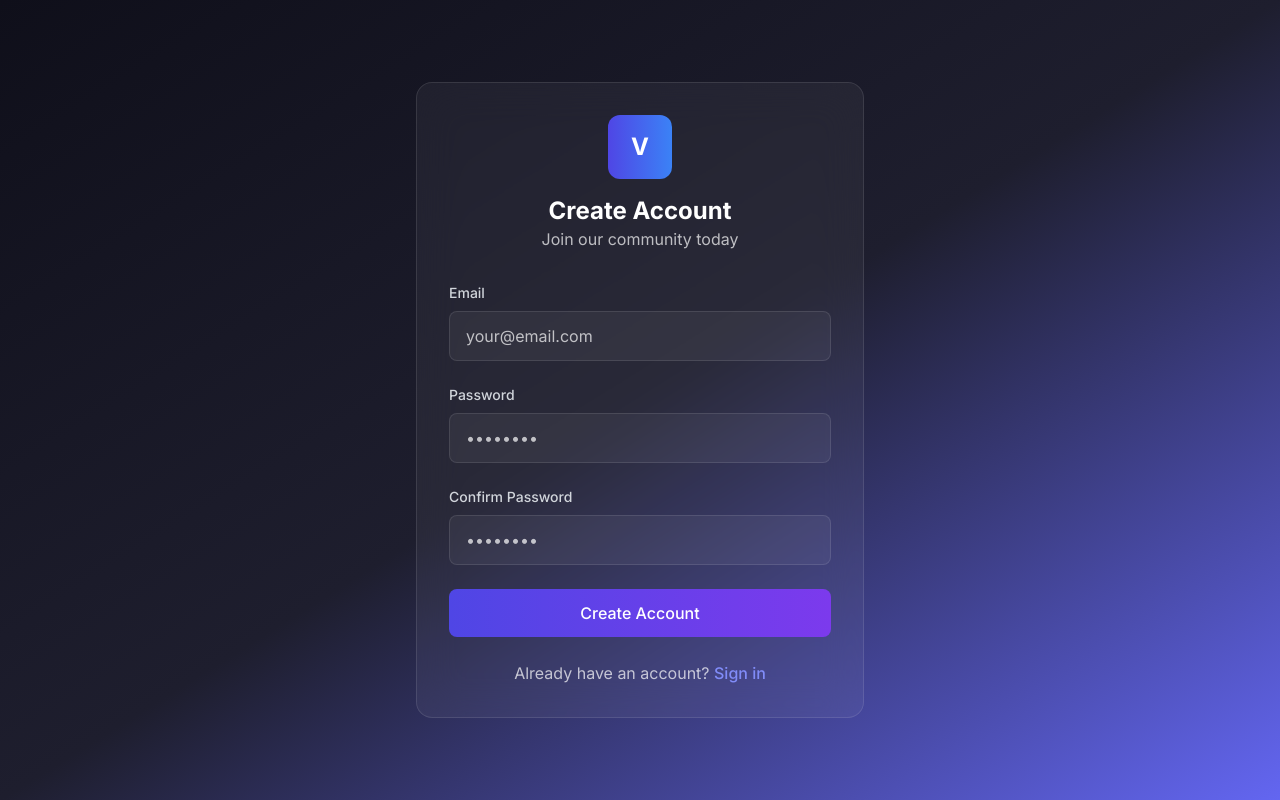
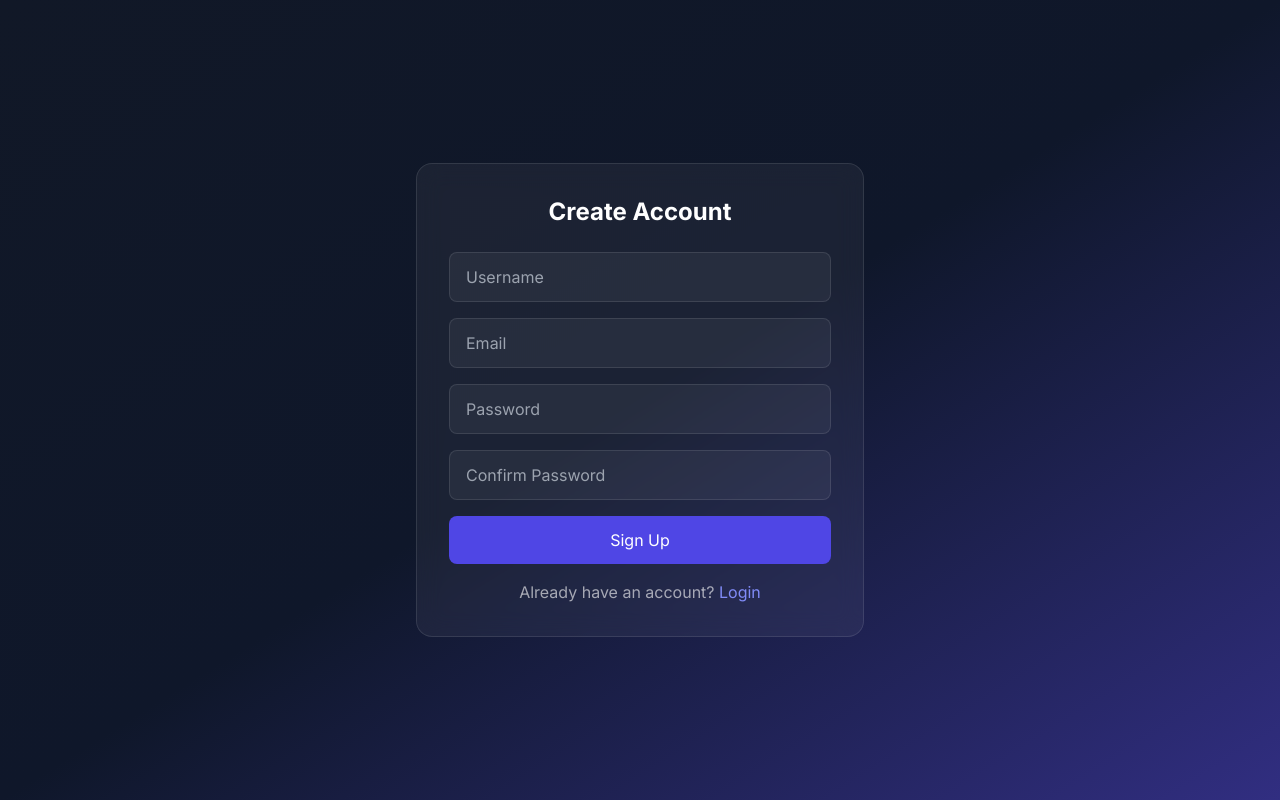
Before and after one commit to msheikhmoin/Phase_1-TODO-LIST, a Next.js app in the folder phase3_chatbot/frontend/: page /signup in a window 1280 px wide. Built offline with nearby package versions, Linux system fonts and the light colour scheme.

Commit message:
Fix: Added username to signup and updated login endpoints for Phase 3

```diff
--- a/phase3_chatbot/frontend/app/login/page.js
+++ b/phase3_chatbot/frontend/app/login/page.js
@@ -8,10 +8,11 @@ export default function Login() {
   const [email, setEmail] = useState('');
   const [password, setPassword] = useState('');
   const [error, setError] = useState('');
+  const [isLoading, setIsLoading] = useState(false);
   const router = useRouter();
 
   useEffect(() => {
-    // Check if user is already logged in
+    // Agar pehle se token hai toh dashboard pe bhejo
     const token = localStorage.getItem('token');
     if (token) {
       router.push('/');
@@ -20,35 +21,47 @@ export default function Login() {
 
   const handleSubmit = async (e) => {
     e.preventDefault();
+    setError('');
+    setIsLoading(true);
 
     try {
-      const response = await fetch(`${process.env.NEXT_PUBLIC_API_URL}/auth/login`, {
+      // Phase 3 Backend URL check
+      const apiUrl = process.env.NEXT_PUBLIC_API_URL;
+
+      const response = await fetch(`${apiUrl}/auth/login`, {
         method: 'POST',
         headers: {
           'Content-Type': 'application/json',
         },
-        body: JSON.stringify({ email, password }),
+        body: JSON.stringify({
+            email: email,
+            password: password
+        }),
       });
 
       const data = await response.json();
 
       if (response.ok) {
-        // Store the token in localStorage
+        // Token save karein (Backend se 'access_token' aata hai)
         localStorage.setItem('token', data.access_token);
-        router.push('/'); // Redirect to dashboard
+        console.log("Login Successful, Token Saved!");
+        router.push('/'); // Dashboard/Chat pe redirect
       } else {
-        setError(data.detail || 'Login failed');
+        // Backend detail message dikhayein
+        setError(data.detail || 'Login failed. Please check your credentials.');
       }
     } catch (err) {
-      setError('An error occurred. Please try again.');
+      setError('Server se connect nahi ho pa raha. Check if backend is running.');
+    } finally {
+      setIsLoading(false);
     }
   };
 
   return (
-    <div className="min-h-screen bg-gradient-to-br from-deep-dark via-dark-slate to-indigo-primary flex items-center justify-center p-4 relative">
-      <div className="glass-container w-full max-w-md p-8 rounded-2xl border border-white/10">
+    <div className="min-h-screen bg-gradient-to-br from-gray-900 via-slate-900 to-indigo-900 flex items-center justify-center p-4 relative">
+      <div className="w-full max-w-md p-8 rounded-2xl border border-white/10 bg-white/5 backdrop-blur-md shadow-2xl">
         <div className="text-center mb-8">
-          <div className="mx-auto w-16 h-16 bg-gradient-to-r from-indigo-gradient-start to-royal-blue rounded-xl flex items-center justify-center mb-4">
+          <div className="mx-auto w-16 h-16 bg-gradient-to-r from-indigo-500 to-blue-600 rounded-xl flex items-center justify-center mb-4 shadow-lg">
             <span className="text-white font-bold text-2xl">V</span>
           </div>
           <h1 className="text-2xl font-bold text-white">Welcome Back</h1>
@@ -56,54 +69,53 @@ export default function Login() {
         </div>
 
         {error && (
-          <div className="mb-4 p-3 bg-red-500/20 border border-red-500/30 rounded-lg text-red-200 text-sm">
+          <div className="mb-4 p-3 bg-red-500/20 border border-red-500/30 rounded-lg text-red-200 text-sm text-center">
             {error}
           </div>
         )}
 
         <form onSubmit={handleSubmit} className="space-y-6">
           <div>
-            <label htmlFor="email" className="block text-sm font-medium text-gray-300 mb-2">
-              Email
-            </label>
+            <label className="block text-sm font-medium text-gray-300 mb-2">Email</label>
             <input
-              id="email"
               type="email"
               value={email}
               onChange={(e) => setEmail(e.target.value)}
               required
-              className="w-full px-4 py-3 bg-white/5 border border-white/10 rounded-lg text-white placeholder-white/70 focus:outline-none focus:ring-2 focus:ring-indigo-500 focus:border-transparent transition-all"
+              className="w-full px-4 py-3 bg-white/5 border border-white/10 rounded-lg text-white focus:outline-none focus:ring-2 focus:ring-indigo-500 transition-all"
               placeholder="your@email.com"
             />
           </div>
 
           <div>
-            <label htmlFor="password" className="block text-sm font-medium text-gray-300 mb-2">
-              Password
-            </label>
+            <label className="block text-sm font-medium text-gray-300 mb-2">Password</label>
             <input
-              id="password"
               type="password"
               value={password}
               onChange={(e) => setPassword(e.target.value)}
               required
-              className="w-full px-4 py-3 bg-white/5 border border-white/10 rounded-lg text-white placeholder-white/70 focus:outline-none focus:ring-2 focus:ring-indigo-500 focus:border-transparent transition-all"
+              className="w-full px-4 py-3 bg-white/5 border border-white/10 rounded-lg text-white focus:outline-none focus:ring-2 focus:ring-indigo-500 transition-all"
               placeholder="••••••••"
             />
           </div>
 
           <button
             type="submit"
-            className="w-full bg-gradient-to-r from-indigo-gradient-start to-indigo-gradient-end text-white py-3 px-4 rounded-lg font-medium hover:opacity-90 transition-opacity focus:outline-none focus:ring-2 focus:ring-indigo-500 focus:ring-offset-2 focus:ring-offset-transparent"
+            disabled={isLoading}
+            className={`w-full py-3 px-4 rounded-lg font-medium text-white transition-all shadow-lg ${
+              isLoading
+                ? 'bg-gray-600 cursor-not-allowed'
+                : 'bg-indigo-600 hover:bg-indigo-700 active:scale-95'
+            }`}
           >
-            Sign In
+            {isLoading ? 'Signing In...' : 'Sign In'}
           </button>
         </form>
 
         <div className="mt-6 text-center">
           <p className="text-white/70">
             Don't have an account?{' '}
-            <Link href="/signup" className="text-indigo-400 hover:text-indigo-300 font-medium">
+            <Link href="/signup" className="text-indigo-400 hover:text-indigo-300 font-medium transition-colors">
               Sign up
             </Link>
           </p>
--- a/phase3_chatbot/frontend/app/signup/page.js
+++ b/phase3_chatbot/frontend/app/signup/page.js
@@ -5,6 +5,7 @@ import { useRouter } from 'next/navigation';
 import Link from 'next/link';
 
 export default function Signup() {
+  const [username, setUsername] = useState(''); // New Field
   const [email, setEmail] = useState('');
   const [password, setPassword] = useState('');
   const [confirmPassword, setConfirmPassword] = useState('');
@@ -13,16 +14,12 @@ export default function Signup() {
   const router = useRouter();
 
   useEffect(() => {
-    // Check if user is already logged in
     const token = localStorage.getItem('token');
-    if (token) {
-      router.push('/');
-    }
+    if (token) router.push('/');
   }, [router]);
 
   const handleSubmit = async (e) => {
     e.preventDefault();
-
     if (password !== confirmPassword) {
       setError('Passwords do not match');
       return;
@@ -31,117 +28,76 @@ export default function Signup() {
     try {
       const response = await fetch(`${process.env.NEXT_PUBLIC_API_URL}/auth/signup`, {
         method: 'POST',
-        headers: {
-          'Content-Type': 'application/json',
-        },
-        body: JSON.stringify({ email, password }),
+        headers: { 'Content-Type': 'application/json' },
+        body: JSON.stringify({
+          username, // Backend ko ye chahiye
+          email,
+          password
+        }),
       });
 
       const data = await response.json();
 
       if (response.ok) {
-        setSuccess('Account created successfully! Redirecting to login...');
-        setError('');
-
-        // Wait a bit before redirecting to login
-        setTimeout(() => {
-          router.push('/login');
-        }, 2000);
+        setSuccess('Account created successfully! Redirecting...');
+        setTimeout(() => router.push('/login'), 2000);
       } else {
         setError(data.detail || 'Registration failed');
-        setSuccess('');
       }
     } catch (err) {
       setError('An error occurred. Please try again.');
-      setSuccess('');
     }
   };
 
   return (
-    <div className="min-h-screen bg-gradient-to-br from-deep-dark via-dark-slate to-indigo-primary flex items-center justify-center p-4 relative">
-      <div className="glass-container w-full max-w-md p-8 rounded-2xl border border-white/10">
-        <div className="text-center mb-8">
-          <div className="mx-auto w-16 h-16 bg-gradient-to-r from-indigo-gradient-start to-royal-blue rounded-xl flex items-center justify-center mb-4">
-            <span className="text-white font-bold text-2xl">V</span>
-          </div>
-          <h1 className="text-2xl font-bold text-white">Create Account</h1>
-          <p className="text-white/70">Join our community today</p>
-        </div>
+    <div className="min-h-screen bg-gradient-to-br from-gray-900 via-slate-900 to-indigo-900 flex items-center justify-center p-4">
+      <div className="w-full max-w-md p-8 rounded-2xl border border-white/10 bg-white/5 backdrop-blur-lg">
+        <h1 className="text-2xl font-bold text-white text-center mb-6">Create Account</h1>
 
-        {error && (
-          <div className="mb-4 p-3 bg-red-500/20 border border-red-500/30 rounded-lg text-red-200 text-sm">
-            {error}
-          </div>
-        )}
+        {error && <div className="mb-4 p-3 bg-red-500/20 text-red-200 text-sm rounded">{error}</div>}
+        {success && <div className="mb-4 p-3 bg-green-500/20 text-green-200 text-sm rounded">{success}</div>}
 
-        {success && (
-          <div className="mb-4 p-3 bg-green-500/20 border border-green-500/30 rounded-lg text-green-200 text-sm">
-            {success}
-          </div>
-        )}
-
-        <form onSubmit={handleSubmit} className="space-y-6">
-          <div>
-            <label htmlFor="email" className="block text-sm font-medium text-gray-300 mb-2">
-              Email
-            </label>
+        <form onSubmit={handleSubmit} className="space-y-4">
+          {/* Username Field - Zaroori hai Phase 3 ke liye */}
           <input
-              id="email"
+            type="text"
+            placeholder="Username"
+            value={username}
+            onChange={(e) => setUsername(e.target.value)}
+            required
+            className="w-full px-4 py-3 bg-white/5 border border-white/10 rounded-lg text-white"
+          />
+          <input
             type="email"
+            placeholder="Email"
             value={email}
             onChange={(e) => setEmail(e.target.value)}
             required
-              className="w-full px-4 py-3 bg-white/5 border border-white/10 rounded-lg text-white placeholder-white/70 focus:outline-none focus:ring-2 focus:ring-indigo-500 focus:border-transparent transition-all"
-              placeholder="your@email.com"
+            className="w-full px-4 py-3 bg-white/5 border border-white/10 rounded-lg text-white"
           />
-          </div>
-
-          <div>
-            <label htmlFor="password" className="block text-sm font-medium text-gray-300 mb-2">
-              Password
-            </label>
           <input
-              id="password"
             type="password"
+            placeholder="Password"
             value={password}
             onChange={(e) => setPassword(e.target.value)}
             required
-              className="w-full px-4 py-3 bg-white/5 border border-white/10 rounded-lg text-white placeholder-white/70 focus:outline-none focus:ring-2 focus:ring-indigo-500 focus:border-transparent transition-all"
-              placeholder="••••••••"
+            className="w-full px-4 py-3 bg-white/5 border border-white/10 rounded-lg text-white"
           />
-          </div>
-
-          <div>
-            <label htmlFor="confirmPassword" className="block text-sm font-medium text-gray-300 mb-2">
-              Confirm Password
-            </label>
           <input
-              id="confirmPassword"
             type="password"
+            placeholder="Confirm Password"
             value={confirmPassword}
             onChange={(e) => setConfirmPassword(e.target.value)}
             required
-              className="w-full px-4 py-3 bg-white/5 border border-white/10 rounded-lg text-white placeholder-white/70 focus:outline-none focus:ring-2 focus:ring-indigo-500 focus:border-transparent transition-all"
-              placeholder="••••••••"
+            className="w-full px-4 py-3 bg-white/5 border border-white/10 rounded-lg text-white"
           />
-          </div>
-
-          <button
-            type="submit"
-            className="w-full bg-gradient-to-r from-indigo-gradient-start to-indigo-gradient-end text-white py-3 px-4 rounded-lg font-medium hover:opacity-90 transition-opacity focus:outline-none focus:ring-2 focus:ring-indigo-500 focus:ring-offset-2 focus:ring-offset-transparent"
-          >
-            Create Account
+          <button type="submit" className="w-full bg-indigo-600 text-white py-3 rounded-lg hover:bg-indigo-700 transition">
+            Sign Up
           </button>
         </form>
-
-        <div className="mt-6 text-center">
-          <p className="text-white/70">
-            Already have an account?{' '}
-            <Link href="/login" className="text-indigo-400 hover:text-indigo-300 font-medium">
-              Sign in
-            </Link>
+        <p className="mt-4 text-center text-white/60">
+          Already have an account? <Link href="/login" className="text-indigo-400">Login</Link>
         </p>
-        </div>
       </div>
     </div>
   );
```
Lines whose indentation alone changed are shown as unchanged.
